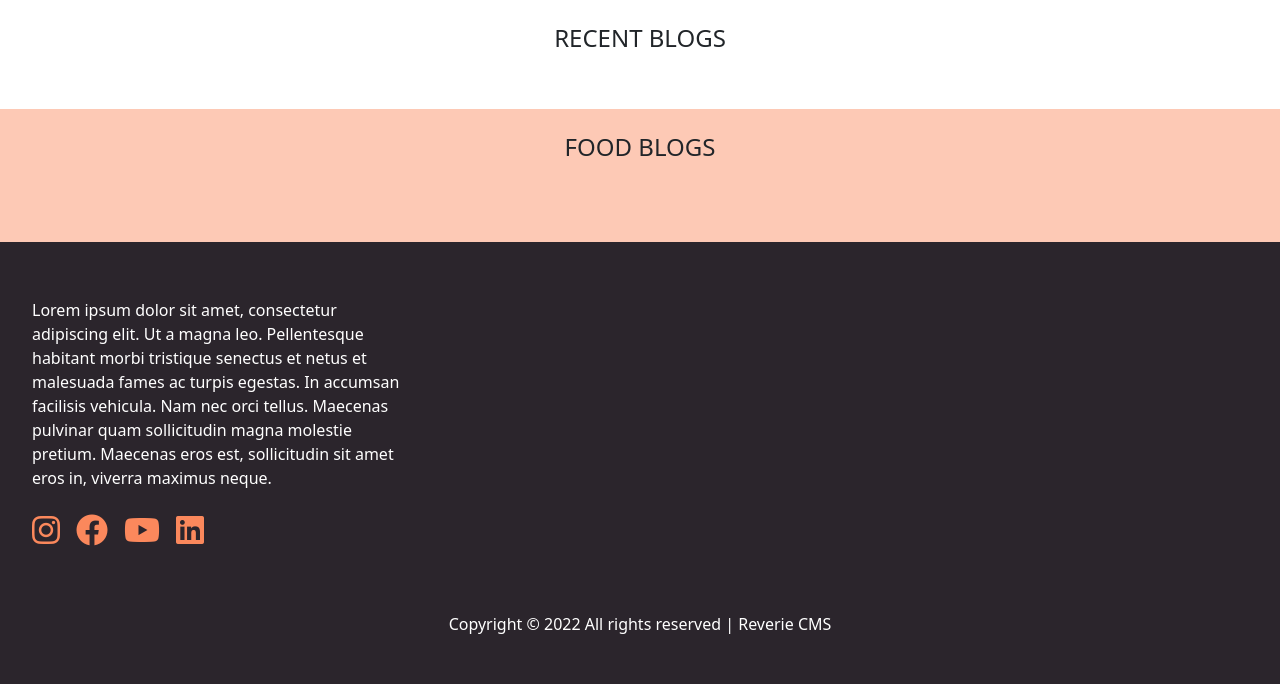
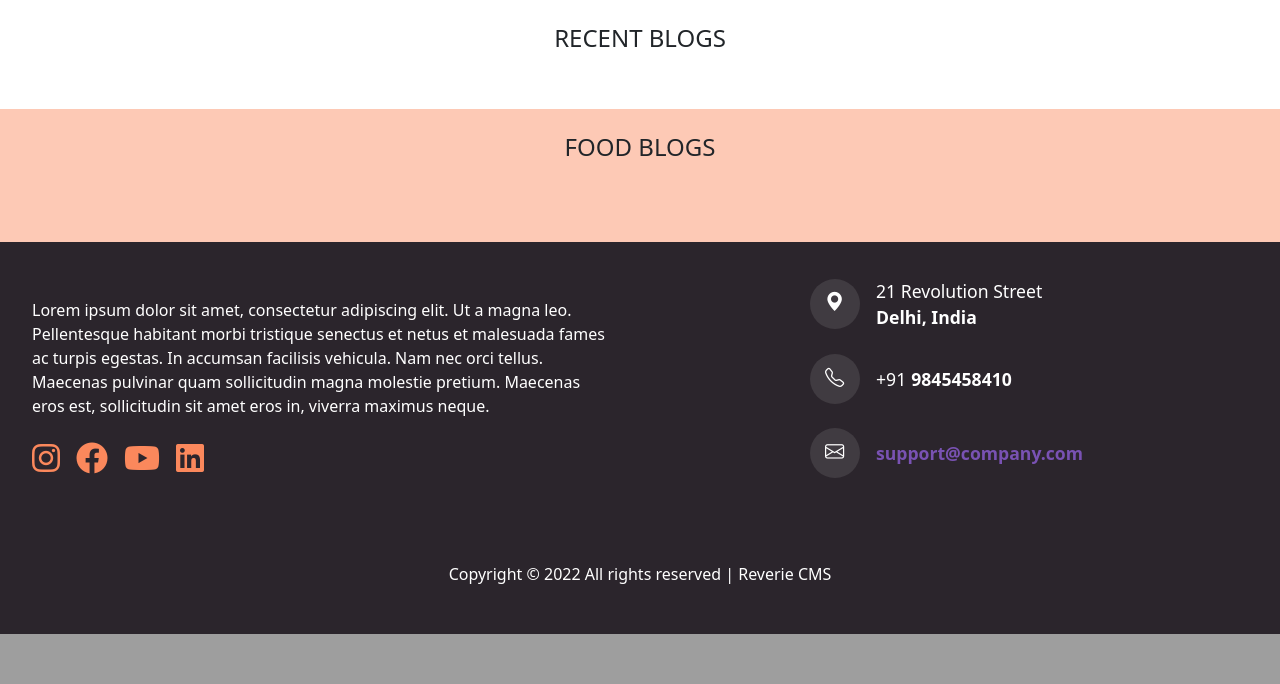
Before and after one commit to Libbna/CUSTOM-CMS, a PHP site: page /home in a window 1280 px wide. Shown: the part 464-1148 px from the top of the page. After the commit the page ends 1098 px from the top, so only its background shows below. Run offline with PHP 8.4, Linux system fonts and the light colour scheme; data that the repository does not hold is empty; a stand-in replaces the project's code that opens the database connection; some libraries are stand-ins or nearby versions.

Commit message:
#196: changed footer design

```diff
--- a/assets/css/main.css
+++ b/assets/css/main.css
@@ -453,6 +453,7 @@ footer {
       -ms-flex-pack: center;
           justify-content: center;
   background-color: #2B252C;
+  margin: 0 auto;
 }
 
 .footer-wrapper {
@@ -468,7 +469,7 @@ footer {
 
 .footer__container .footer__box1 {
   padding: 2rem;
-  width: 35%;
+  width: 50%;
   height: 100%;
 }
 
@@ -478,7 +479,6 @@ footer {
 
 .footer__container .footer__box1 .logo__container img {
   height: 100%;
-  width: 100%;
 }
 
 .footer__container .footer__box1 .footerBox1__socialBox .socialBox__container ul {
@@ -508,27 +508,56 @@ footer {
   display: -webkit-box;
   display: -ms-flexbox;
   display: flex;
-  -ms-flex-pack: distribute;
-      justify-content: space-around;
+  -webkit-box-orient: vertical;
+  -webkit-box-direction: normal;
+      -ms-flex-direction: column;
+          flex-direction: column;
+  -webkit-box-align: center;
+      -ms-flex-align: center;
+          align-items: center;
   padding: 2rem;
-  width: 65%;
+  width: 50%;
 }
 
-.footer__container .footer__box2 .menuBox {
-  width: 100%;
+.footer__container .footer__box2 p, .footer__container .footer__box2 i {
+  color: white;
 }
 
-.footer__container .footer__box2 .menuBox ul li {
-  list-style: none;
+.footer__container .footer__box2 p {
+  display: -webkit-box;
+  display: -ms-flexbox;
+  display: flex;
+  -webkit-box-align: center;
+      -ms-flex-align: center;
+          align-items: center;
+  font-size: 1.1rem;
+  min-width: 300px;
 }
 
-.footer__container .footer__box2 .menuBox ul li a {
-  -webkit-transition: 0.25s ease-in;
-  transition: 0.25s ease-in;
+.footer__container .footer__box2 p i {
+  font-size: 1.2rem;
+  width: 50px;
+  height: 50px;
+  padding: 9px 15px;
+  margin-right: 1rem;
+  background-color: #403b41;
+  border-radius: 100%;
 }
 
-.footer__container .footer__box2 .menuBox ul li a:hover {
-  color: #FB885C !important;
+.footer__container .footer__box2 .address span {
+  display: -ms-inline-grid;
+  display: inline-grid;
+}
+
+.footer__container .footer__box2 .contact span {
+  font-weight: 600;
+  padding-left: 5px;
+}
+
+.footer__container .footer__box2 .mail a {
+  font-weight: 600;
+  color: #7952b3;
+  text-decoration: none;
 }
 
 .footer__copyrightContainer {
@@ -555,14 +584,14 @@ footer {
   }
   .footer__container .footer__box1,
   .footer__container .footer__box2 {
+    -webkit-box-align: start;
+        -ms-flex-align: start;
+            align-items: flex-start;
     width: 100%;
   }
 }
 
 @media only screen and (max-width: 426px) {
-  .footer__container .footer__box2 {
-    padding: 0.5rem;
-  }
   .footer__copyrightContainer {
     padding: 2rem;
   }
--- a/assets/scss/layout/_footer.scss
+++ b/assets/scss/layout/_footer.scss
@@ -2,6 +2,7 @@ footer {
   display: flex;
   justify-content: center;
   background-color: $footer;
+  margin: 0 auto;
 
 }
 
@@ -16,14 +17,13 @@ footer {
 
   .footer__box1 {
     padding: 2rem;
-    width: 35%;
+    width: 50%;
     height: 100%;
 
     .logo__container {
       width: 20%;
       img {
         height: 100%;
-        width: 100%;
       }
     }
 
@@ -51,23 +51,43 @@ footer {
 
   .footer__box2 {
     display: flex;
-    justify-content: space-around;
+    flex-direction: column;
+    align-items: center;
     padding: 2rem;
-    width: 65%;
+    width: 50%;
 
-
-    .menuBox {
-      width: 100%;
-      ul li {
-        list-style: none;
-        a {
-          transition: 0.25s ease-in;
-          &:hover {
-            color: $primary !important;
-          }
-        }
+    & p,i {
+      color: white;
+    }
+    & p  {
+      display: flex;
+      align-items: center;
+      font-size: 1.1rem;
+      min-width: 300px;
+      & i {
+        font-size: 1.2rem;
+        width: 50px;
+        height: 50px;
+        padding: 9px 15px;
+        margin-right: 1rem;
+        background-color: #403b41;
+        border-radius: 100%;
       }
     }
+    & .address span {
+      display: inline-grid;
+    }
+    .contact span{
+      font-weight: 600;
+      padding-left: 5px;
+    }
+
+    .mail a{
+      font-weight: 600;
+      color: #7952b3;
+      text-decoration: none;
+    }
+
   }
 }
 
@@ -87,6 +107,7 @@ footer {
     flex-direction: column;
     .footer__box1,
     .footer__box2 {
+      align-items: flex-start;
       width: 100%;
     }
 
@@ -94,11 +115,6 @@ footer {
 }
 
 @media only screen and (max-width: 426px) {
-  .footer__container{
-    .footer__box2{
-      padding: 0.5rem;
-    }
-  }
 
   .footer__copyrightContainer{
     padding:2rem;
--- a/views/templates/footer.html.twig
+++ b/views/templates/footer.html.twig
@@ -49,42 +49,18 @@
       </div>
 
       <div class="footer__box2">
-        <div class="menuBox pt-3">
-          <ul class="">
-            {% for nav_link in nav_links %}
-              <li class="nav-item">
-                <a href="{{ nav_link.link }}"
-                  class="nav-link active text-white">
-                  {{ nav_link.title }}
-                </a>
-              </li>
-            {% endfor %}
-          </ul>
-        </div>
-        <div class="menuBox pt-3">
-          <ul class="">
-            {% for nav_link in nav_links %}
-              <li class="nav-item">
-                <a href="{{ nav_link.link }}"
-                  class="nav-link active text-white">
-                  {{ nav_link.title }}
-                </a>
-              </li>
-            {% endfor %}
-          </ul>
-        </div>
-        <div class="menuBox pt-3">
-          <ul class="">
-            {% for nav_link in nav_links %}
-              <li class="nav-item">
-                <a href="{{ nav_link.link }}"
-                  class="nav-link active text-white">
-                  {{ nav_link.title }}
-                </a>
-              </li>
-            {% endfor %}
-          </ul>
-        </div>
+        <p class="address py-1">
+          <i class="bi bi-geo-alt-fill"></i>
+          <span> 21 Revolution Street<b>Delhi, India</b></span>
+        </p>
+        <p class="contact py-1">
+          <i class="bi bi-telephone"></i>
+          +91<span> 9845458410</span>
+        </p>
+        <p class="mail py-1">
+          <i class="bi bi-envelope"></i>
+          <a href="mailto:support@company.com"> support@company.com </a>
+        </p>
       </div>
     </div>
 
--- a/views/templates/layout.html.twig
+++ b/views/templates/layout.html.twig
@@ -11,6 +11,7 @@
 		<base href="{{ base_url }}"/>
 		<link href="https://cdn.jsdelivr.net/npm/bootstrap@5.0.2/dist/css/bootstrap.min.css" rel="stylesheet" integrity="sha384-EVSTQN3/azprG1Anm3QDgpJLIm9Nao0Yz1ztcQTwFspd3yD65VohhpuuCOmLASjC" crossorigin="anonymous"/>
 		<script src="https://cdn.jsdelivr.net/npm/bootstrap@5.0.2/dist/js/bootstrap.bundle.min.js" integrity="sha384-MrcW6ZMFYlzcLA8Nl+NtUVF0sA7MsXsP1UyJoMp4YLEuNSfAP+JcXn/tWtIaxVXM" crossorigin="anonymous"></script>
+		<link rel="stylesheet" href="https://cdn.jsdelivr.net/npm/bootstrap-icons@1.7.2/font/bootstrap-icons.css">
 		<link rel="stylesheet" href="https://use.fontawesome.com/releases/v5.15.4/css/all.css" integrity="sha384-DyZ88mC6Up2uqS4h/KRgHuoeGwBcD4Ng9SiP4dIRy0EXTlnuz47vAwmeGwVChigm" crossorigin="anonymous">
 		<link rel="stylesheet" href="assets/css/style.css">
 		<link rel="stylesheet" href="assets/css/main.css">
```
Also changed, not shown: 1 other file.
